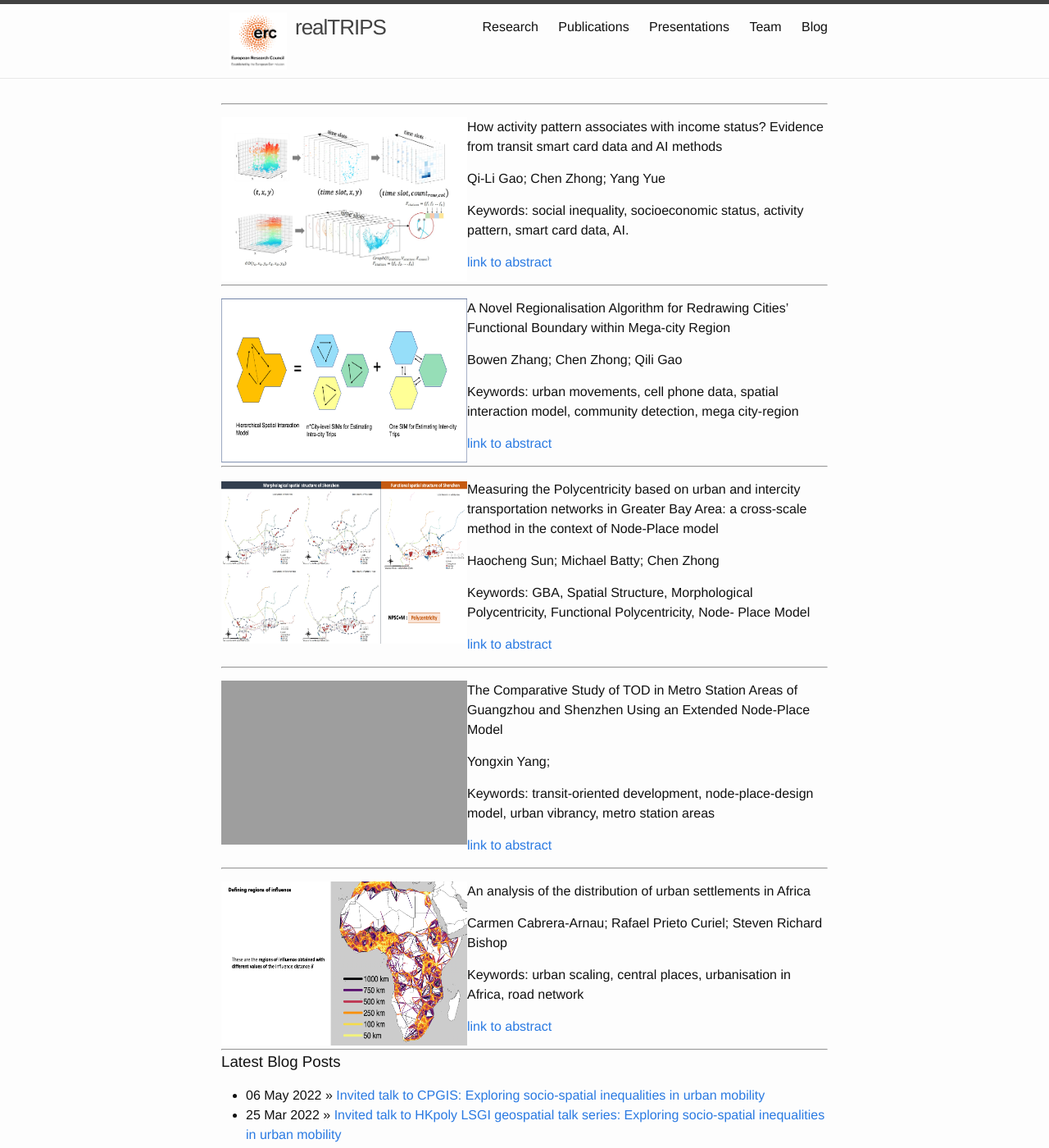
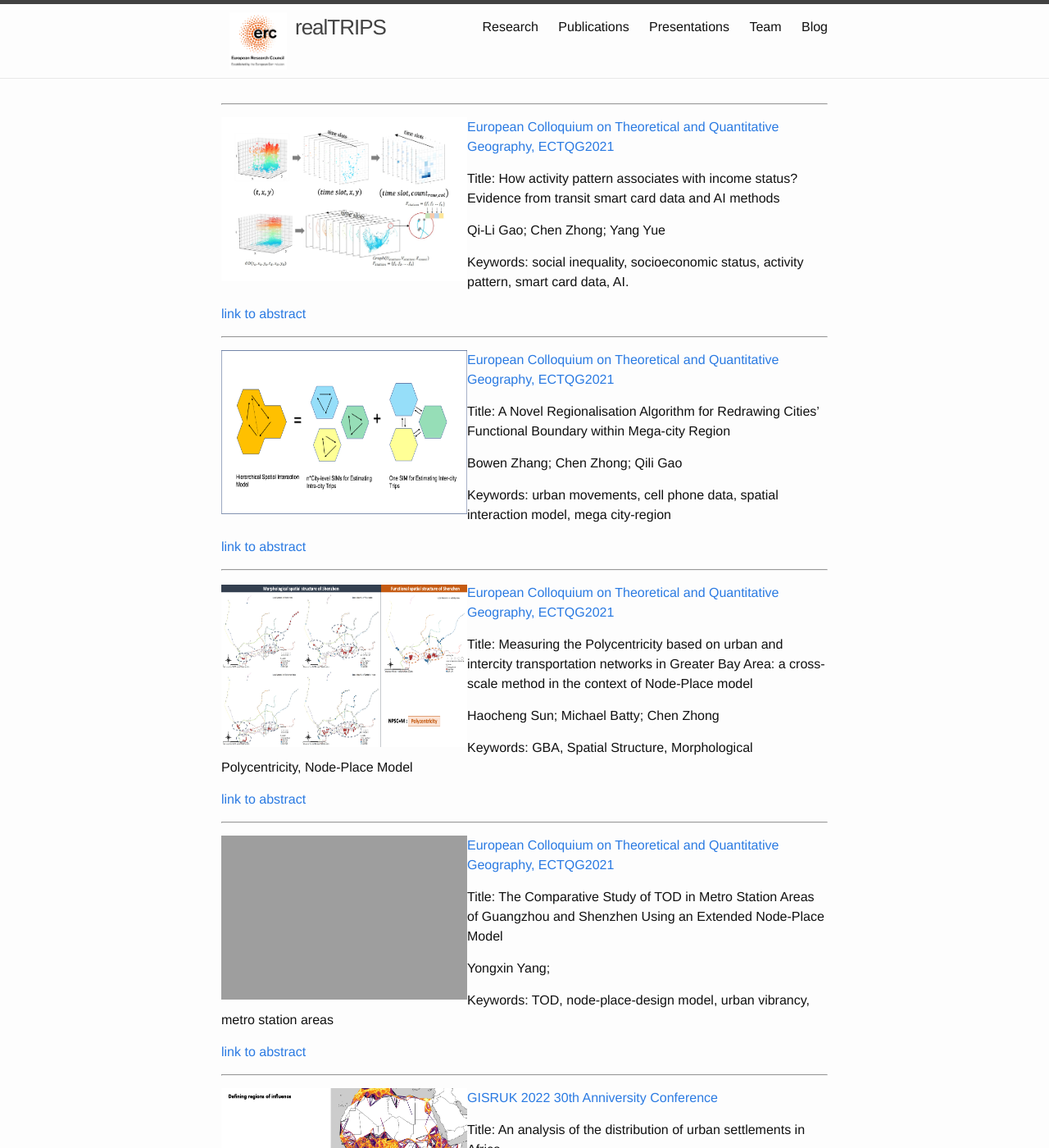
Before and after one commit to c-zhong-ucl-ac-uk/realTRIPS, a Jekyll site: the page built from presentations.md, in a window 1280 px wide and 1400 px high. Shown: the whole window at 82% size. Built offline with Jekyll 4.4.1, drawn with Linux system fonts in a browser that asks for light colours; grey boxes are pictures that could not be loaded.

Commit message:
Update presentations.md

```diff
--- a/presentations.md
+++ b/presentations.md
@@ -11,7 +11,9 @@ tagline:
 
 <img align="left" width="300" height="200" src="figures/presentations/ectqg2021_qiligao.png">
 
-How activity pattern associates with income status? Evidence from transit smart card data and AI methods
+[European Colloquium on Theoretical and Quantitative Geography, ECTQG2021](https://ectqg2021.wordpress.com/)
+
+Title: How activity pattern associates with income status? Evidence from transit smart card data and AI methods
 
 Qi-Li Gao; Chen Zhong; Yang Yue
 
@@ -28,12 +30,13 @@ Keywords: social inequality, socioeconomic status, activity pattern, smart card
 
 <img align="left" width="300" height="200" src="figures/presentations/ectqg2021_bowen.png">
 
-A Novel Regionalisation Algorithm for Redrawing Cities’ Functional Boundary within Mega-city Region
+[European Colloquium on Theoretical and Quantitative Geography, ECTQG2021](https://ectqg2021.wordpress.com/)
+
+Title: A Novel Regionalisation Algorithm for Redrawing Cities’ Functional Boundary within Mega-city Region
 
 Bowen Zhang; Chen Zhong; Qili Gao
 
-Keywords: urban movements, cell phone data, spatial interaction model, community detection, mega
-city-region
+Keywords: urban movements, cell phone data, spatial interaction model, mega city-region
 
 [link to abstract](https://github.com/c-zhong-ucl-ac-uk/realTRIPS/blob/3d0102f56a1419293f3994d03dd192c975683d5f/publications/ECTQG_abstract_bowenzhang.pdf)
 
@@ -45,11 +48,13 @@ city-region
 
 <img align="left" width="300" height="200" src="figures/presentations/ectqg2021_haocheng.png">
 
-Measuring the Polycentricity based on urban and intercity transportation networks in Greater Bay Area: a cross-scale method in the context of Node-Place model
+[European Colloquium on Theoretical and Quantitative Geography, ECTQG2021](https://ectqg2021.wordpress.com/)
+
+Title: Measuring the Polycentricity based on urban and intercity transportation networks in Greater Bay Area: a cross-scale method in the context of Node-Place model
 
 Haocheng Sun; Michael Batty; Chen Zhong
 
-Keywords: GBA, Spatial Structure, Morphological Polycentricity, Functional Polycentricity, Node- Place Model
+Keywords: GBA, Spatial Structure, Morphological Polycentricity, Node-Place Model
 
 [link to abstract](https://github.com/c-zhong-ucl-ac-uk/realTRIPS/blob/3d0102f56a1419293f3994d03dd192c975683d5f/publications/ECTQG_abstract_haocheng.pdf)
 
@@ -61,11 +66,13 @@ Keywords: GBA, Spatial Structure, Morphological Polycentricity, Functional Polyc
 
 <img align="left" width="300" height="200" src="figures/presentations/ectqg2021_yongxin.png">
 
-The Comparative Study of TOD in Metro Station Areas of Guangzhou and Shenzhen Using an Extended Node-Place Model
+[European Colloquium on Theoretical and Quantitative Geography, ECTQG2021](https://ectqg2021.wordpress.com/)
+
+Title: The Comparative Study of TOD in Metro Station Areas of Guangzhou and Shenzhen Using an Extended Node-Place Model
 
 Yongxin Yang;
 
-Keywords: transit-oriented development, node-place-design model, urban vibrancy, metro station areas
+Keywords: TOD, node-place-design model, urban vibrancy, metro station areas
 
 [link to abstract](https://github.com/c-zhong-ucl-ac-uk/realTRIPS/blob/3d0102f56a1419293f3994d03dd192c975683d5f/publications/ECTQG_abstract_yongxinyang.pdf)
 
@@ -74,12 +81,13 @@ Keywords: transit-oriented development, node-place-design model, urban vibrancy,
 
 ---
 
-
 <div class="tip" markdown="1">
 
 <img align="left" width="300" height="200" src="figures/presentations/GISRUK2022_carmen.png">
 
-An analysis of the distribution of urban settlements in Africa
+[GISRUK 2022 30th Anniversity Conference](http://liverpool.gisruk.org/)
+
+Title: An analysis of the distribution of urban settlements in Africa
 
 Carmen Cabrera-Arnau; Rafael Prieto Curiel; Steven Richard Bishop
 
```
